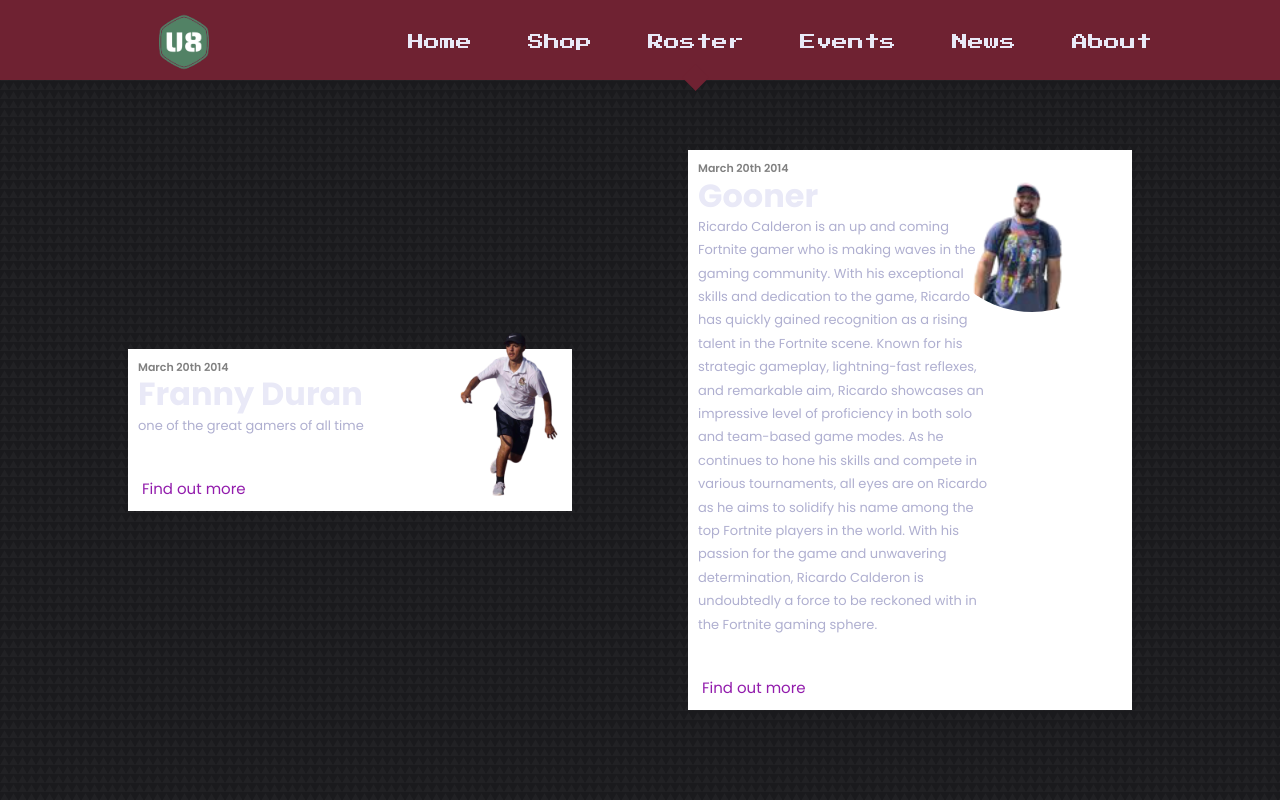
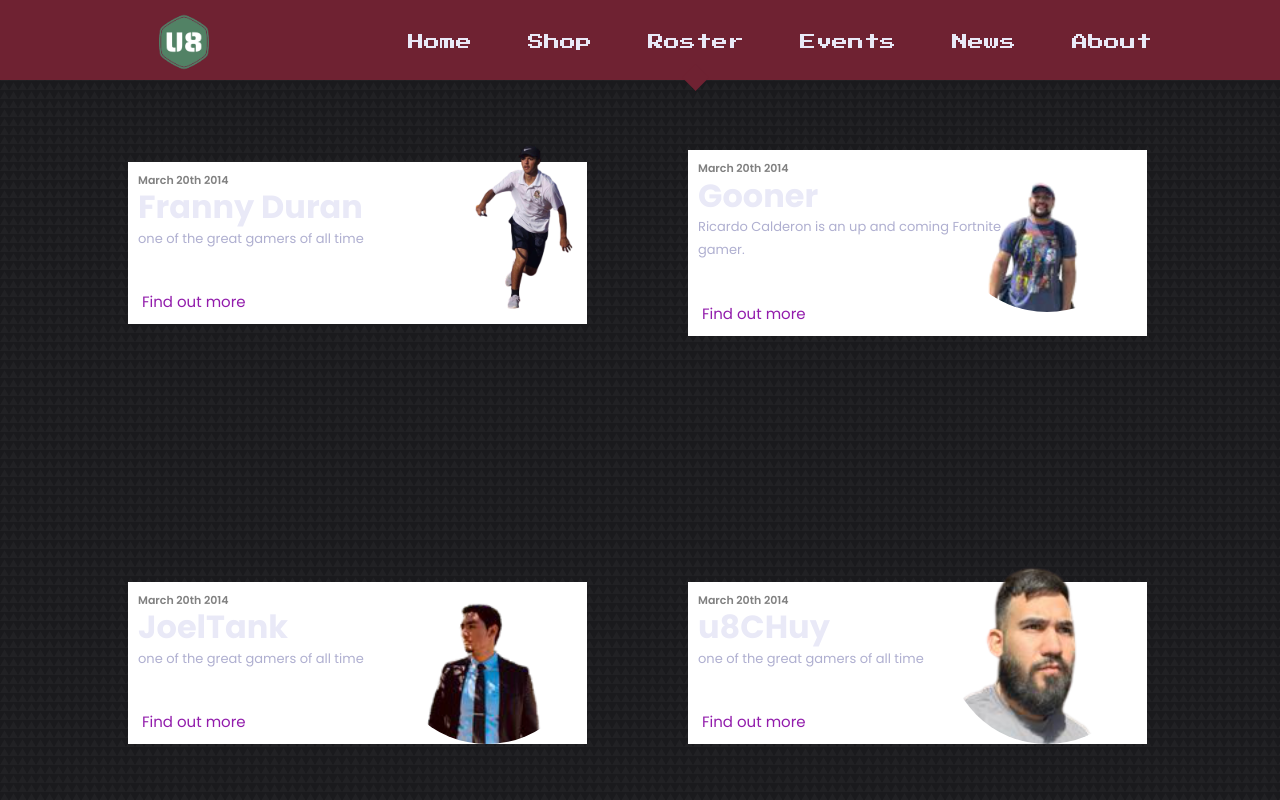
Before and after one commit to ChrisCarteno/u8gamers, a React (Create React App) app: page /roster in a window 1280 px wide. Shown: the top 800 px of the page. Built offline with nearby package versions, Linux system fonts and the light colour scheme.

Commit message:
made roster page better

```diff
--- a/src/pages/roster/Roster.jsx
+++ b/src/pages/roster/Roster.jsx
@@ -61,7 +61,7 @@ function Roster() {
     <div>
       <div className="container main__header-container">
         <Card image={FrannyImg} signDate={"March 20th 2014"} title={"Franny Duran"} text={"one of the great gamers of all time"}/>
-        <Card image={GoonerImage} signDate={"March 20th 2014"} title={"Gooner"} text={"Ricardo Calderon is an up and coming Fortnite gamer who is making waves in the gaming community. With his exceptional skills and dedication to the game, Ricardo has quickly gained recognition as a rising talent in the Fortnite scene. Known for his strategic gameplay, lightning-fast reflexes, and remarkable aim, Ricardo showcases an impressive level of proficiency in both solo and team-based game modes. As he continues to hone his skills and compete in various tournaments, all eyes are on Ricardo as he aims to solidify his name among the top Fortnite players in the world. With his passion for the game and unwavering determination, Ricardo Calderon is undoubtedly a force to be reckoned with in the Fortnite gaming sphere."}/>
+        <Card image={GoonerImage} signDate={"March 20th 2014"} title={"Gooner"} text={"Ricardo Calderon is an up and coming Fortnite gamer."}/>
         <Card image={JoelTank} signDate={"March 20th 2014"} title={"JoelTank"} text={"one of the great gamers of all time"}/>
         <Card image={u8CHuy} signDate={"March 20th 2014"} title={"u8CHuy"} text={"one of the great gamers of all time"}/>
         <Card image={PabloMinerals} signDate={"March 20th 2014"} title={"PabloMinerals"} text={"one of the great gamers of all time"}/>
@@ -72,5 +72,5 @@ function Roster() {
     </div>
   )
 }
-
+// who is making waves in the gaming community. With his exceptional skills and dedication to the game, Ricardo has quickly gained recognition as a rising talent in the Fortnite scene. Known for his strategic gameplay, lightning-fast reflexes, and remarkable aim, Ricardo showcases an impressive level of proficiency in both solo and team-based game modes. As he continues to hone his skills and compete in various tournaments, all eyes are on Ricardo as he aims to solidify his name among the top Fortnite players in the world. With his passion for the game and unwavering determination, Ricardo Calderon is undoubtedly a force to be reckoned with in the Fortnite gaming sphere.
 export default Roster
--- a/src/pages/roster/roster.css
+++ b/src/pages/roster/roster.css
@@ -80,5 +80,5 @@
 }
 
 .cardGamer {
-  margin-right: 20px;
+  margin-right: 5px;
 }
```
